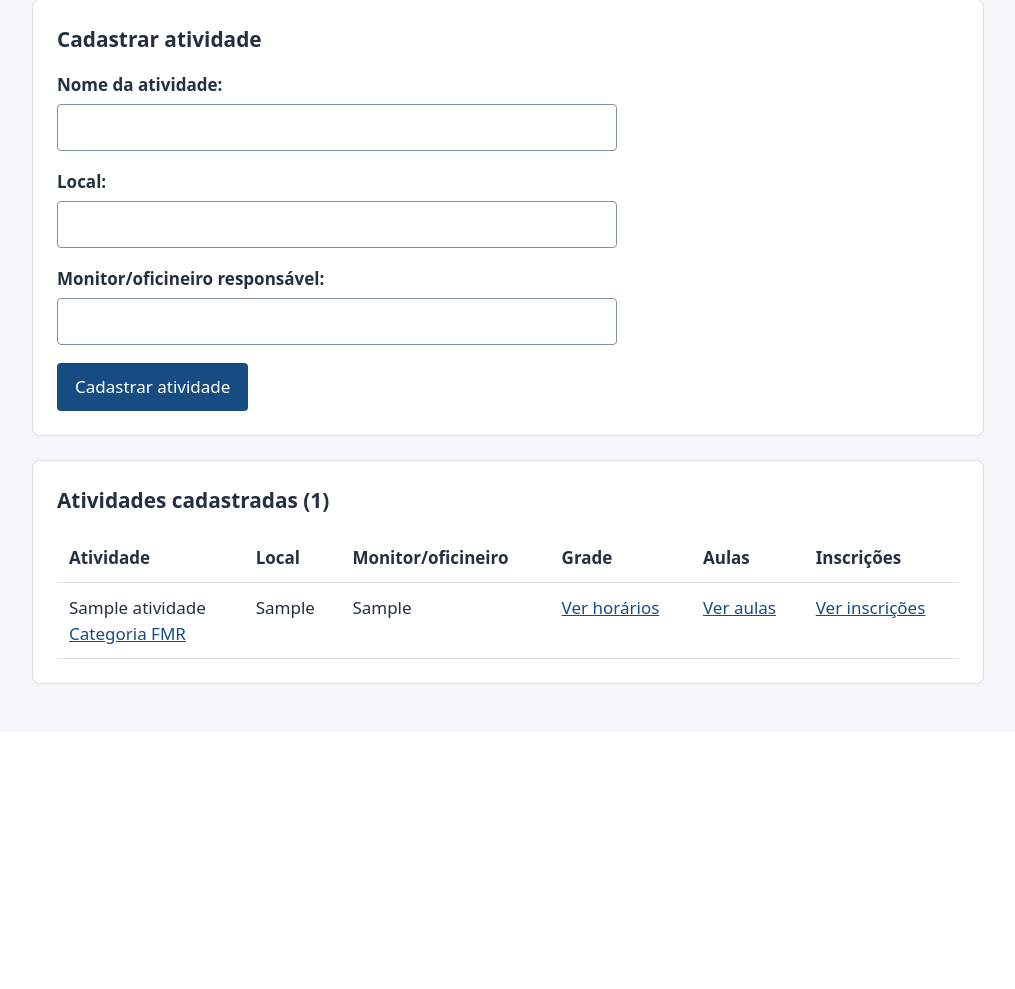
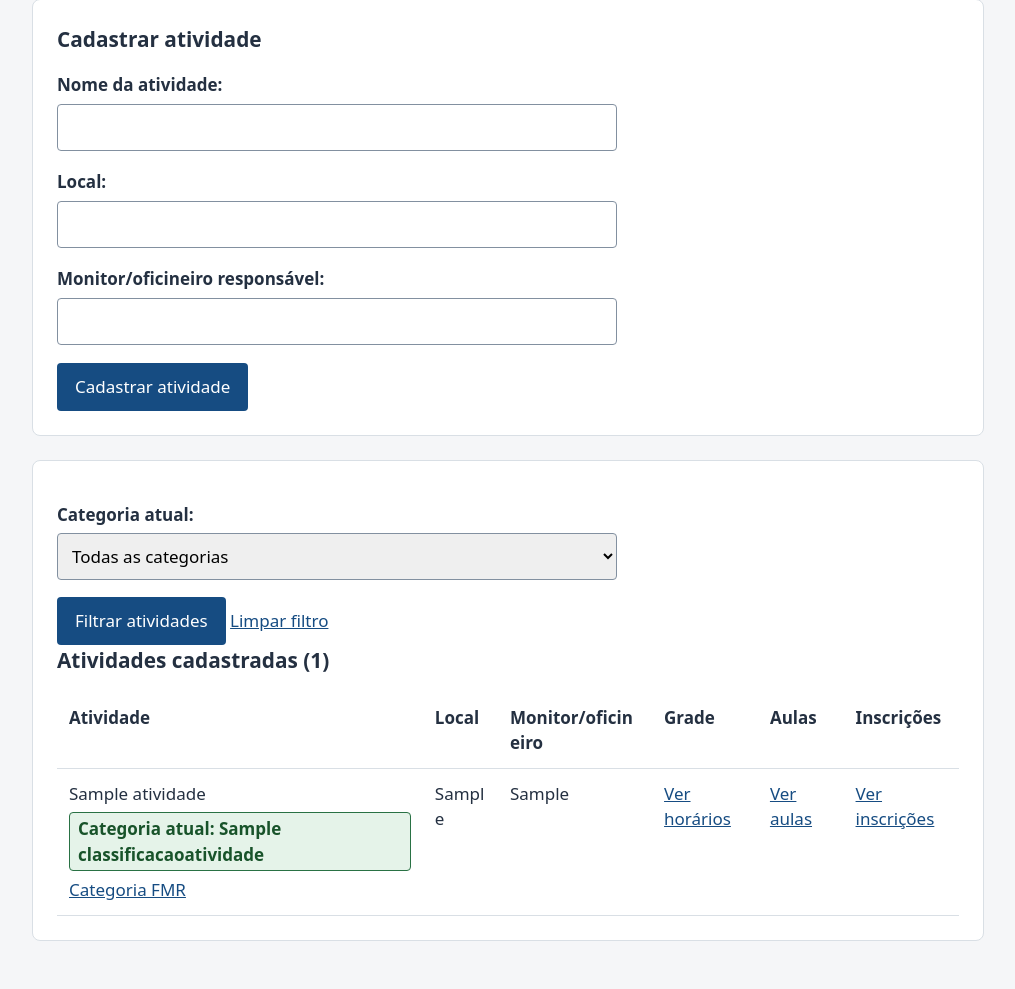
Before and after one commit to piressktrr/nci-idosos, a Django app: page /atividades/ in a window 1280 px wide. Shown: the part 319-1308 px from the top of the page, without its empty margins (132-1147 px from the left). Before the commit the page ends 1003 px from the top, so only its background shows below. Run offline with Django 5.2, Linux system fonts and the light colour scheme; a user stored in the database is signed in; tables that the repository leaves empty hold one stand-in row (values such as "Sample post").

Commit message:
feat(atividades): destaca categoria atual e filtra atividades por categoria

```diff
--- a/atividades/classificacao.py
+++ b/atividades/classificacao.py
@@ -8,9 +8,17 @@ from datetime import date
 from django.contrib.auth import get_user_model
 from django.core.exceptions import PermissionDenied, ValidationError
 from django.db import transaction
+from django.db.models import OuterRef, Subquery
 
 from .models import (Atividade, CategoriaFMR, ClassificacaoAtividade,
                      RegistroCategoriaFMR, RegistroClassificacaoAtividade)
+
+
+def com_categoria_vigente(atividades, data):
+    vigencia = ClassificacaoAtividade.objects.filter(atividade_id=OuterRef("pk"), inicio__lte=data).order_by("-inicio")
+    return atividades.annotate(classificacao_atual_id=Subquery(vigencia.values("pk")[:1]),
+        categoria_atual_id=Subquery(vigencia.values("categoria_id")[:1]),
+        categoria_atual_nome=Subquery(vigencia.values("categoria_nome")[:1]))
 
 
 def autorizar(usuario, *, catalogo=False):
--- a/atividades/forms.py
+++ b/atividades/forms.py
@@ -1,7 +1,16 @@
 from django import forms
 from django.utils import timezone
 
-from .models import Atividade, Aula, HorarioAtividade, Frequencia, MotivoFalta
+from .models import Atividade, Aula, HorarioAtividade, Frequencia, MotivoFalta, CategoriaFMR
+
+
+class FiltroCategoriaForm(forms.Form):
+    categoria = forms.ChoiceField(label="Categoria atual", required=False)
+
+    def __init__(self, *args, **kwargs):
+        super().__init__(*args, **kwargs)
+        self.fields["categoria"].choices = [("", "Todas as categorias"), ("sem_categoria", "Sem categoria"),
+            *((str(item.pk), item.nome if item.ativa else f"{item.nome} (inativa)") for item in CategoriaFMR.objects.all())]
 
 
 class FrequenciaMensalForm(forms.Form):
--- /dev/null
+++ b/atividades/templates/atividades/_categoria_atual.html
@@ -0,0 +1 @@
+{% if atividade.classificacao_atual_id %}<span class="category-badge">Categoria atual: {{ atividade.categoria_atual_nome }}</span>{% else %}<span class="category-badge missing">Sem categoria</span>{% endif %}
--- a/atividades/templates/atividades/classificacao_fmr.html
+++ b/atividades/templates/atividades/classificacao_fmr.html
@@ -2,6 +2,7 @@
 {% block content %}
 <p><a href="{% url 'atividades:lista' %}">Voltar às atividades</a></p>
 <h1>Categoria FMR de {{ atividade.nome }}</h1>
+<p>{% include "atividades/_categoria_atual.html" %}</p>
 <p>A categoria vale desde a data informada até a próxima mudança. Aulas usam a categoria da data em que ocorreram. Antes da primeira vigência ficam não classificadas.</p>
 {% if user.is_superuser %}<p><a href="{% url 'atividades:categorias_fmr' %}">Administrar categorias</a></p>{% endif %}
 {% if perms.atividades.change_atividade %}
@@ -10,5 +11,5 @@
 <button type="submit">Salvar classificação</button></form>
 {% endif %}
 <h2>Vigências registradas</h2>
-<ul>{% for item in classificacoes %}<li>Desde {{ item.inicio|date:"d/m/Y" }}: {{ item.categoria_nome }}</li>{% empty %}<li>Nenhuma classificação registrada.</li>{% endfor %}</ul>
+<ul>{% for item in classificacoes %}<li>Desde {{ item.inicio|date:"d/m/Y" }}: {{ item.categoria_nome }}{% if item.pk == atividade.classificacao_atual_id %} <strong class="category-badge">Vigente hoje</strong>{% endif %}</li>{% empty %}<li>Nenhuma classificação registrada.</li>{% endfor %}</ul>
 {% endblock %}
--- a/atividades/templates/atividades/lista.html
+++ b/atividades/templates/atividades/lista.html
@@ -19,16 +19,21 @@
 </section>
 {% endif %}
 <section aria-labelledby="atividades-cadastradas">
+  <form method="get">
+    {{ filtro_categoria.as_p }}
+    <button type="submit">Filtrar atividades</button>
+    <a href="{% url 'atividades:lista' %}">Limpar filtro</a>
+  </form>
   <h2 id="atividades-cadastradas">Atividades cadastradas ({{ pagina.paginator.count }})</h2>
   {% if pagina %}<div class="table-scroll"><table>
     <thead><tr><th scope="col">Atividade</th><th scope="col">Local</th><th scope="col">Monitor/oficineiro</th><th scope="col">Grade</th><th scope="col">Aulas</th><th scope="col">Inscrições</th></tr></thead>
-    <tbody>{% for atividade in pagina %}<tr><td>{{ atividade.nome }}<br><a href="{% url 'atividades:classificacao_fmr' atividade.pk %}">Categoria FMR</a></td><td>{{ atividade.local }}</td><td>{{ atividade.monitor }}</td><td>{% if perms.atividades.view_horarioatividade %}<a href="{% url 'atividades:grade' atividade.pk %}" aria-label="Ver horários de {{ atividade.nome }}">Ver horários</a>{% else %}—{% endif %}</td><td>{% if perms.atividades.view_aula %}<a href="{% url 'atividades:aulas' atividade.pk %}" aria-label="Ver aulas de {{ atividade.nome }}">Ver aulas</a>{% else %}—{% endif %}</td><td>{% if perms.atividades.view_inscricao %}<a href="{% url 'atividades:inscricoes' atividade.pk %}" aria-label="Ver inscrições de {{ atividade.nome }}">Ver inscrições</a>{% else %}—{% endif %}</td></tr>{% endfor %}</tbody>
+    <tbody>{% for atividade in pagina %}<tr><td>{{ atividade.nome }}<br>{% include "atividades/_categoria_atual.html" %}<br><a href="{% url 'atividades:classificacao_fmr' atividade.pk %}">Categoria FMR</a></td><td>{{ atividade.local }}</td><td>{{ atividade.monitor }}</td><td>{% if perms.atividades.view_horarioatividade %}<a href="{% url 'atividades:grade' atividade.pk %}" aria-label="Ver horários de {{ atividade.nome }}">Ver horários</a>{% else %}—{% endif %}</td><td>{% if perms.atividades.view_aula %}<a href="{% url 'atividades:aulas' atividade.pk %}" aria-label="Ver aulas de {{ atividade.nome }}">Ver aulas</a>{% else %}—{% endif %}</td><td>{% if perms.atividades.view_inscricao %}<a href="{% url 'atividades:inscricoes' atividade.pk %}" aria-label="Ver inscrições de {{ atividade.nome }}">Ver inscrições</a>{% else %}—{% endif %}</td></tr>{% endfor %}</tbody>
   </table></div>
   {% if pagina.has_other_pages %}<nav aria-label="Páginas de atividades">
-    {% if pagina.has_previous %}<a href="?page={{ pagina.previous_page_number }}">Anterior</a>{% endif %}
+    {% if pagina.has_previous %}<a href="?page={{ pagina.previous_page_number }}&amp;categoria={{ filtro_categoria.categoria.value|default:''|urlencode }}">Anterior</a>{% endif %}
     <span>Página {{ pagina.number }} de {{ pagina.paginator.num_pages }}</span>
-    {% if pagina.has_next %}<a href="?page={{ pagina.next_page_number }}">Próxima</a>{% endif %}
+    {% if pagina.has_next %}<a href="?page={{ pagina.next_page_number }}&amp;categoria={{ filtro_categoria.categoria.value|default:''|urlencode }}">Próxima</a>{% endif %}
   </nav>{% endif %}
-  {% else %}<p>Nenhuma atividade cadastrada. Os novos cadastros aparecerão aqui.</p>{% endif %}
+  {% else %}{% if filtro_categoria.categoria.value %}<p>Nenhuma atividade encontrada para o filtro selecionado.</p>{% else %}<p>Nenhuma atividade cadastrada. Os novos cadastros aparecerão aqui.</p>{% endif %}{% endif %}
 </section>
 {% endblock %}
--- a/atividades/templates/nci/base.html
+++ b/atividades/templates/nci/base.html
@@ -24,6 +24,8 @@
     .field { margin-bottom: 18px; }
     .errorlist { color: #9d2020; padding-left: 22px; }
     .message { background: #e5f3e9; padding: 14px; border-left: 4px solid #297144; }
+    .category-badge { display: inline-block; background: #e5f3e9; color: #18532a; border: 1px solid #297144; border-radius: 4px; padding: 3px 8px; font-weight: 600; margin: 6px 0; }
+    .category-badge.missing { background: #fff3d6; color: #754700; border-color: #956000; }
     .table-scroll { overflow-x: auto; }
     table { width: 100%; border-collapse: collapse; text-align: left; }
     th, td { border-bottom: 1px solid #d9dfe5; padding: 12px; vertical-align: top; overflow-wrap: anywhere; }
--- a/atividades/views.py
+++ b/atividades/views.py
@@ -9,6 +9,8 @@ from django.utils import timezone
 
 from .forms import AtividadeForm, AulaForm, HorarioAtividadeForm, InscricaoForm, ChamadaForm, MotivoFaltaForm, CorrecaoFrequenciaForm, FrequenciaMensalForm
 from .integracoes.participantes import obter_provedor
+from .classificacao import com_categoria_vigente
+from .forms import FiltroCategoriaForm
 from .models import Atividade, Aula, HorarioAtividade, MotivoFalta, Frequencia, Inscricao
 from .services import (
     cadastrar_atividade, cadastrar_horario, alterar_horario, registrar_aula,
@@ -61,8 +63,18 @@ def lista(request):
             else:
                 messages.success(request, "Atividade cadastrada com sucesso.")
                 return redirect("atividades:lista")
-    pagina = Paginator(Atividade.objects.order_by("nome", "pk"), 20).get_page(request.GET.get("page"))
-    return render(request, "atividades/lista.html", {"form": form, "pagina": pagina})
+    atividades = com_categoria_vigente(Atividade.objects.order_by("nome", "pk"), timezone.localdate())
+    filtro_categoria = FiltroCategoriaForm(request.GET)
+    if filtro_categoria.is_valid():
+        categoria = filtro_categoria.cleaned_data["categoria"]
+        if categoria == "sem_categoria":
+            atividades = atividades.filter(categoria_atual_id__isnull=True)
+        elif categoria:
+            atividades = atividades.filter(categoria_atual_id=int(categoria))
+    else:
+        atividades = atividades.none()
+    pagina = Paginator(atividades, 20).get_page(request.GET.get("page"))
+    return render(request, "atividades/lista.html", {"form": form, "pagina": pagina, "filtro_categoria": filtro_categoria})
 
 
 @login_required
--- a/atividades/views_classificacao.py
+++ b/atividades/views_classificacao.py
@@ -6,7 +6,7 @@ from django.shortcuts import get_object_or_404, redirect, render
 from django.utils import timezone
 from django.views.decorators.http import require_http_methods
 
-from .classificacao import autorizar, salvar_categoria, classificar_atividade
+from .classificacao import autorizar, salvar_categoria, classificar_atividade, com_categoria_vigente
 from .models import Atividade, CategoriaFMR
 
 
@@ -44,7 +44,7 @@ def categorias(request, categoria_id=None):
 @permission_required("atividades.view_atividade", raise_exception=True)
 @require_http_methods(["GET", "POST"])
 def classificacao(request, atividade_id):
-    atividade = get_object_or_404(Atividade, pk=atividade_id)
+    atividade = get_object_or_404(com_categoria_vigente(Atividade.objects.all(), timezone.localdate()), pk=atividade_id)
     if request.method == "POST":
         autorizar(request.user)
     form = ClassificacaoForm(request.POST if request.method == "POST" else None)
```
Also changed, not shown: atividades/test_classificacao.py (+46 -0 lines).
